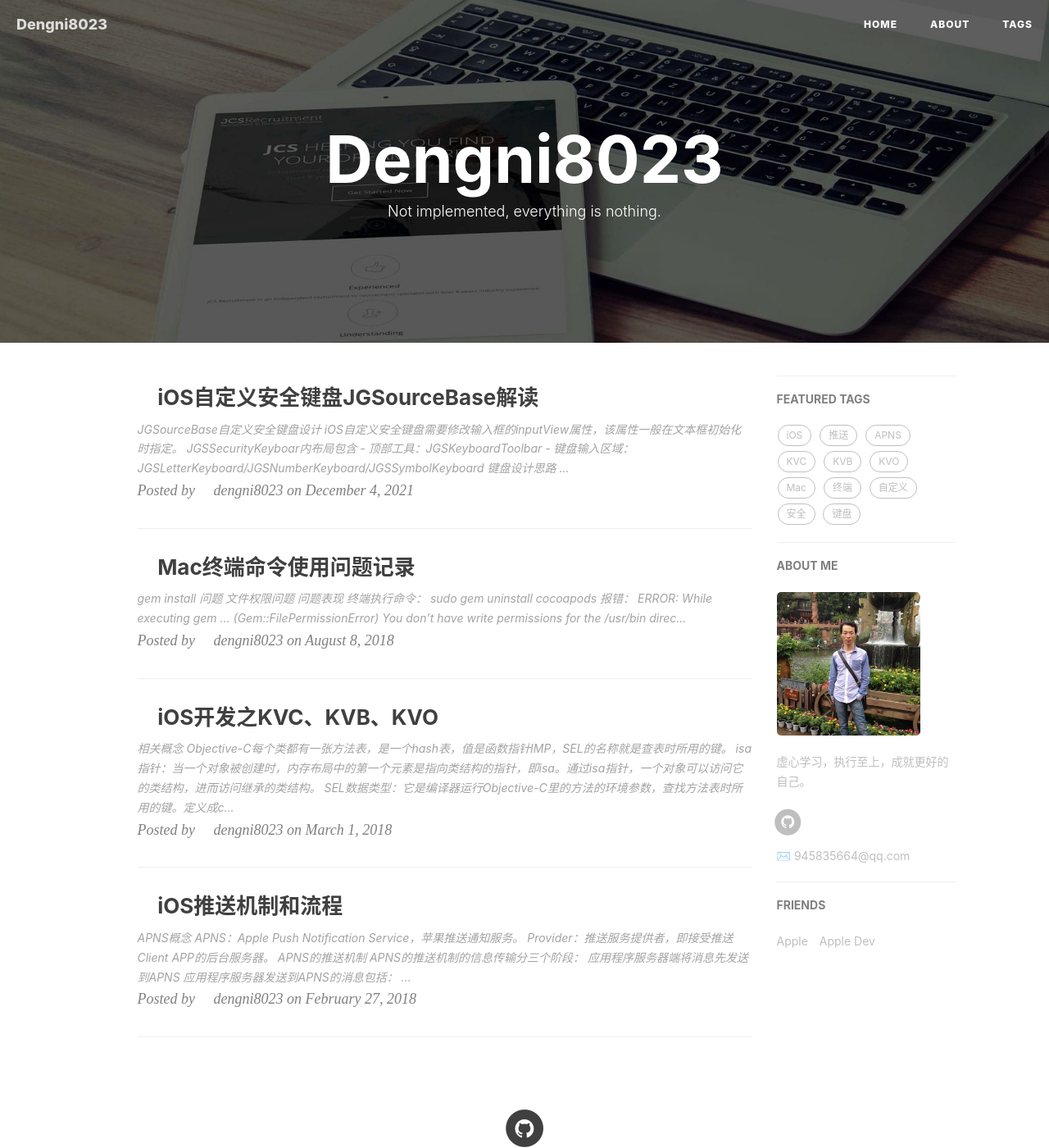
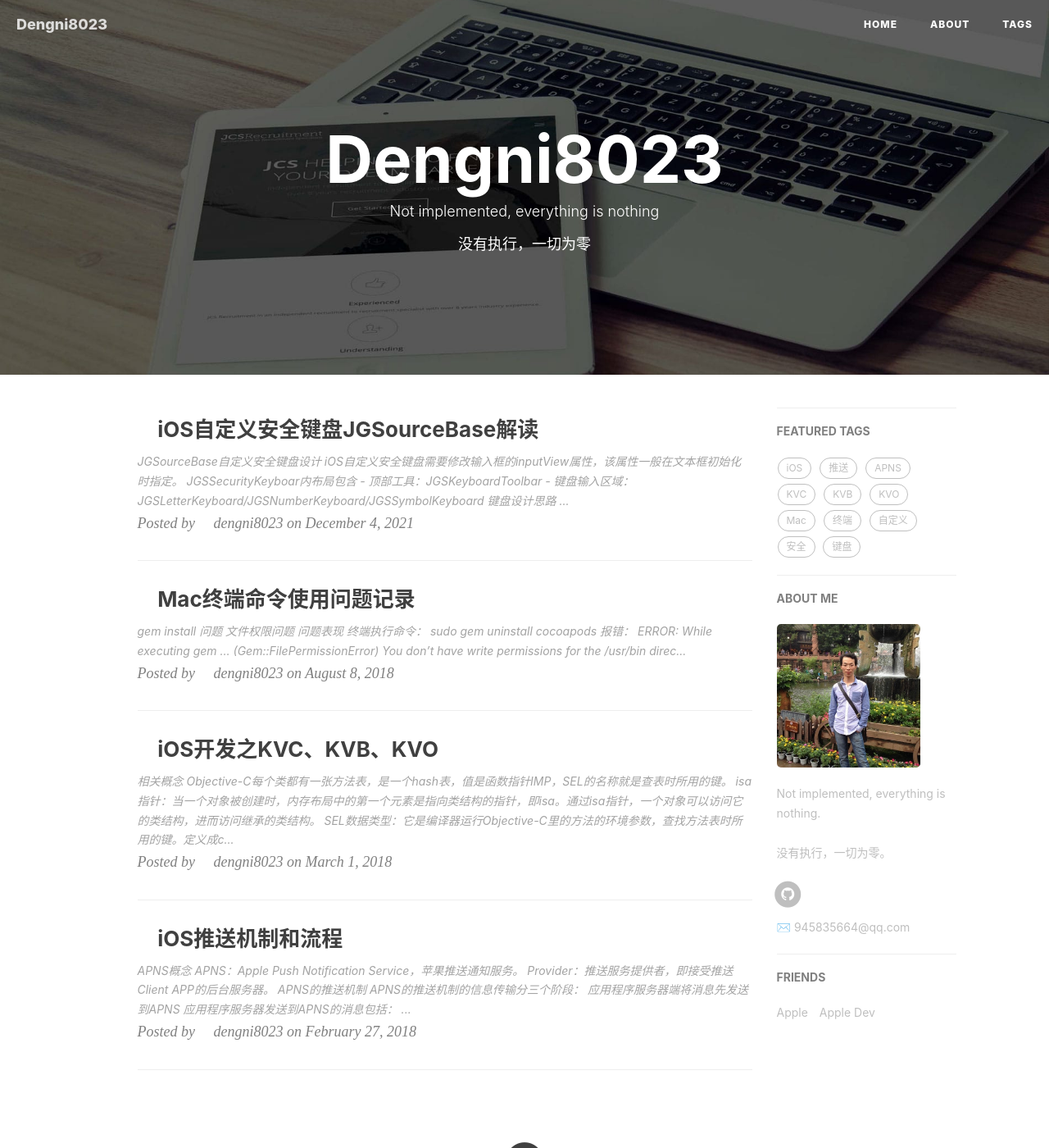
Before and after one commit to Dengni8023/dengni8023.github.io, a Jekyll site: the page built from index.html, in a window 1280 px wide and 1400 px high. Shown: the whole window at 82% size. Built offline with Jekyll 4.4.1, drawn with Linux system fonts in a browser that asks for light colours; nearby versions of some CDN libraries; the list of posts is cut into pages by our own code; comment, search, counter and statistics services are not loaded.

Commit message:
blockquote格式调整

```diff
--- a/_config.yml
+++ b/_config.yml
@@ -11,7 +11,7 @@
 
 # Sidebar settings
 sidebar: true # 是否开启侧边栏
-sidebar-about-description: "虚心学习，执行至上，成就更好的自己。" # 侧边栏格言，装逼的话...
+sidebar-about-description: "Not implemented, everything is nothing.<br /><br />没有执行，一切为零。" # 侧边栏格言，装逼的话...
 sidebar-avatar: /img/avatar-dengni8023.jpg # 你的个人头像，可以改成img文件夹中的照片
 
 # SNS settings
--- a/about.html
+++ b/about.html
@@ -19,7 +19,8 @@
         <p>
             Not implemented, everything is nothing.
             <br />
-            ———没有执行，一切为零。
+            <br />
+            没有执行，一切为零。
         </p>
     </blockquote>
 
--- a/index.html
+++ b/index.html
@@ -1,6 +1,10 @@
 ---
 layout: page
-description: "Not implemented, everything is nothing."
+description: "Not implemented, everything is nothing
+<br />
+<br />
+没有执行，一切为零
+"
 ---
 
 {% for post in paginator.posts %}
--- a/tags.html
+++ b/tags.html
@@ -1,7 +1,11 @@
 ---
 title: Tags
 layout: default
-description: Not implemented, everything is nothing.
+description: "Not implemented, everything is nothing
+<br />
+<br />
+没有执行，一切为零
+"
 header-img: "img/default-header.jpg"
 ---
 
```
Also changed, not shown: README.md.
